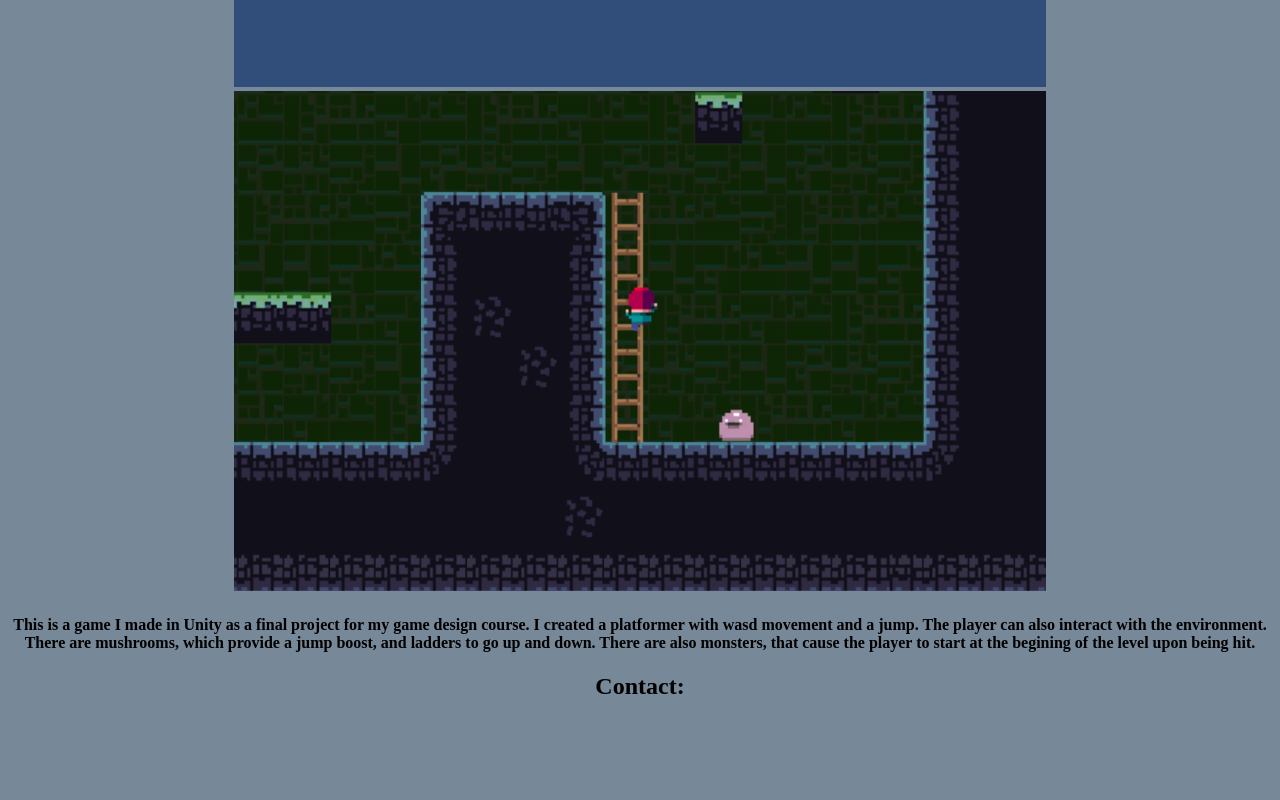
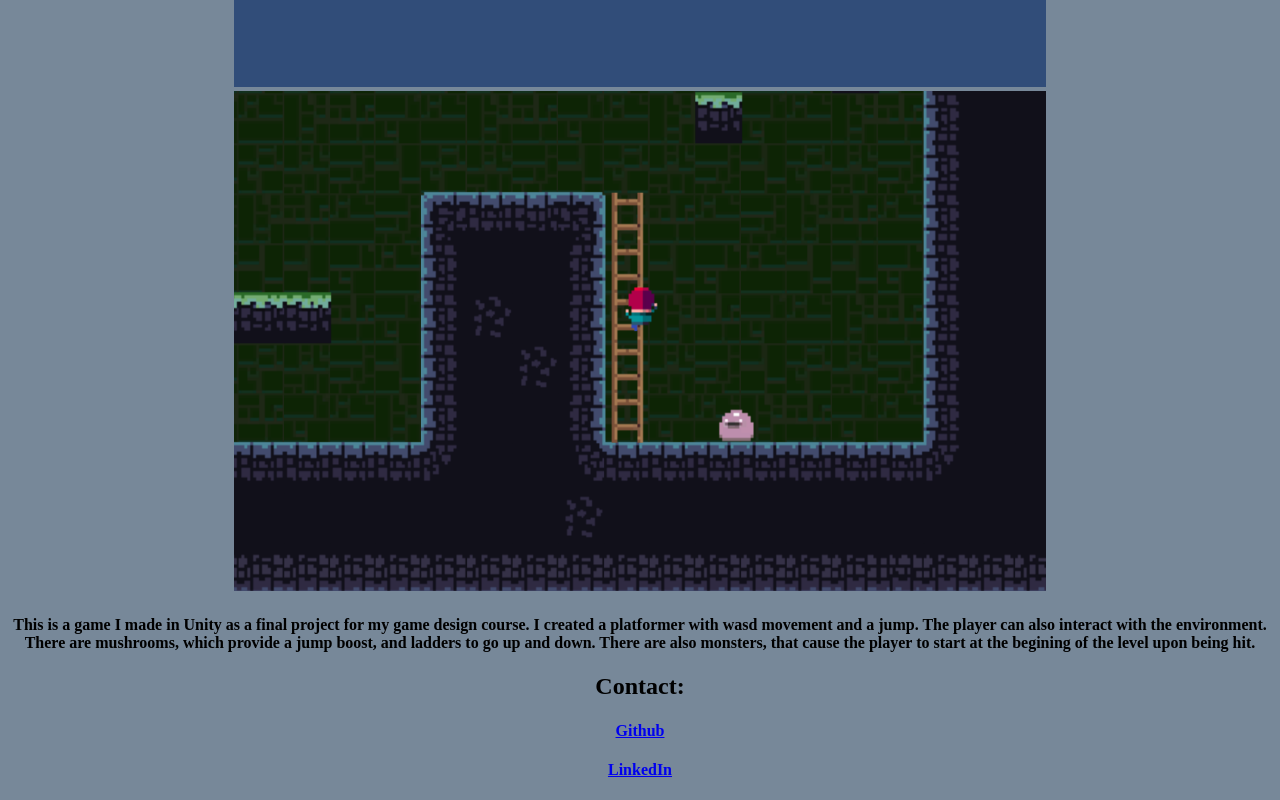
Before and after one commit to ZackRauzi/CSC317, a plain HTML site: page assignments/2/index.html in a window 1280 px wide. Shown: the part 1884-2684 px from the top of the page. Before the commit the page ends 2609 px from the top, so only its background shows below. Drawn offline with Linux system fonts and the light colour scheme.

Commit message:
contact links, final edits

```diff
--- a/assignments/2/index.html
+++ b/assignments/2/index.html
@@ -15,7 +15,7 @@
     <div class="center">
         <h1>About:</h1>
         <h4>I'm a computer science student at SFSU.  Before SFSU I earned an associates in Film/Electronic Media.
-            In my spare time I like to make website and build games in Unity.  I also love to travel and spearfish.
+            In my spare time I like to make websites and build games in Unity.  I also love to travel and spearfish.
         </h4>
     </div>
 
@@ -48,7 +48,9 @@
 
     <div class="center">
         <h2>Contact:</h2>
-        <h6></h6>
+        <h4><a href="https://github.com/ZackRauzi">Github</a></h4>
+        <h4><a href="https://www.linkedin.com/in/zackrauzi">LinkedIn</a></h4>
+
     </div>
 </body>
 </html>
```
